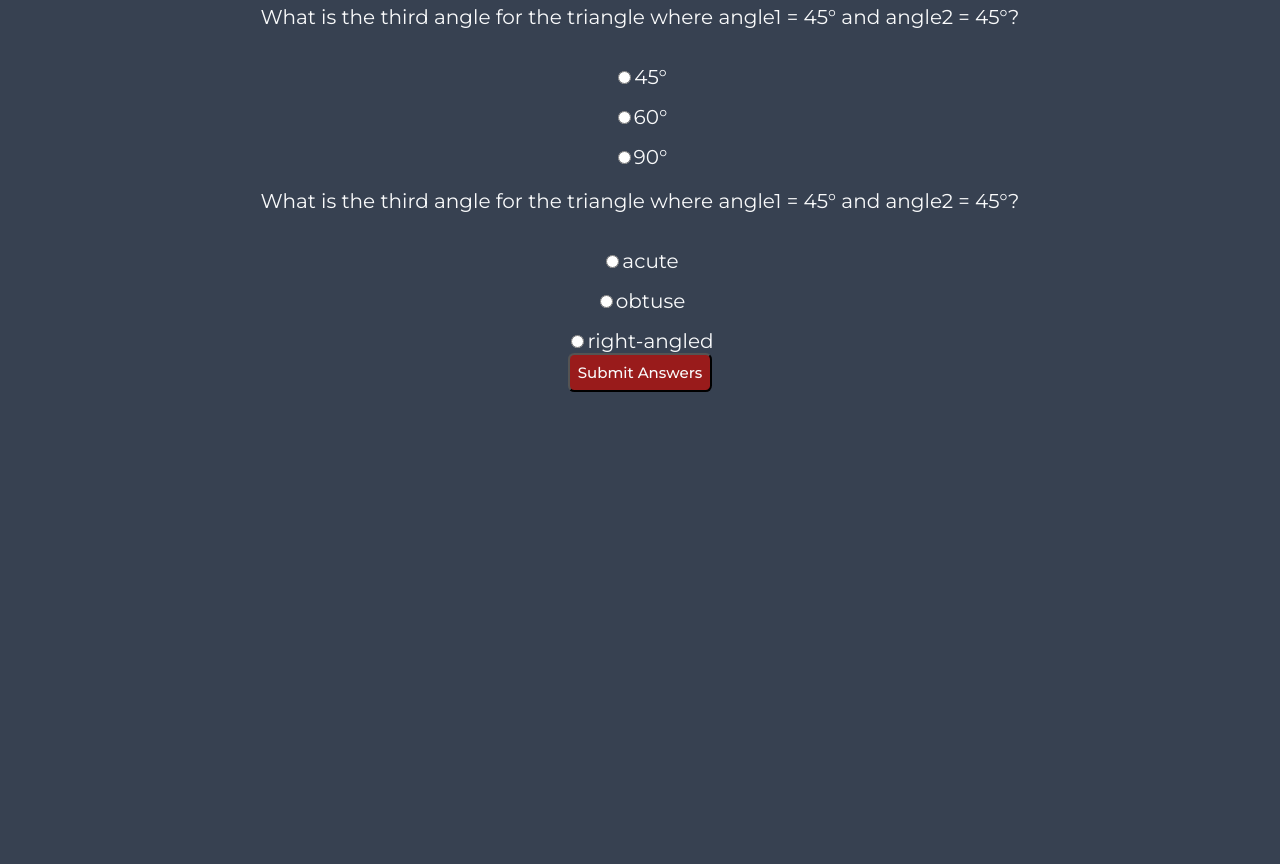
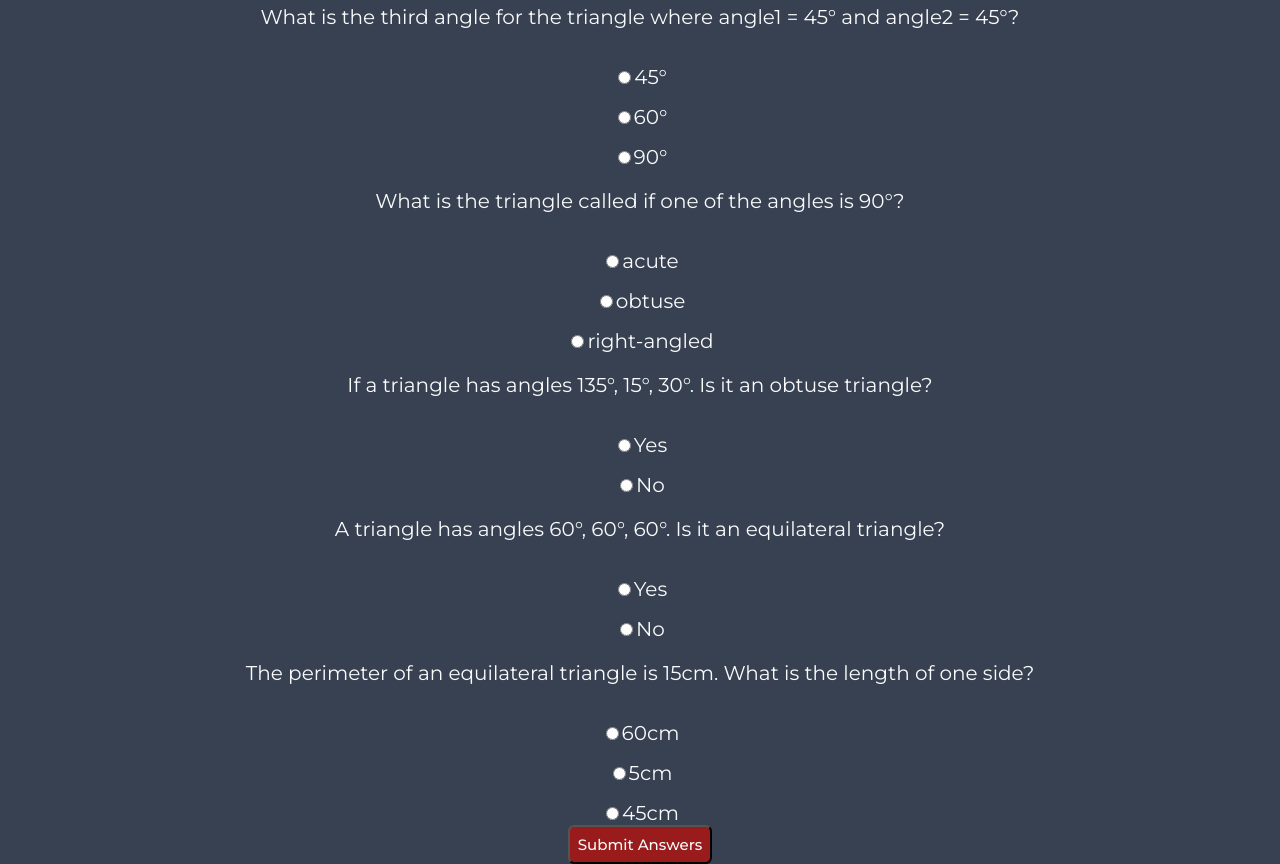
Before and after one commit to Gautam2305/mark-12-is-triangle, a plain HTML site: page quiz.html in a window 1280 px wide. Shown: the part 181-1045 px from the top of the page. Before the commit the page ends 800 px from the top, so only its background shows below. Drawn offline with Linux system fonts and the light colour scheme.

Commit message:
updated: quiz.html and quiz.js

```diff
--- a/quiz.html
+++ b/quiz.html
@@ -32,7 +32,7 @@
             </label>
         </div>
         <div class="question-container">
-            <p>What is the third angle for the triangle where angle1 = 45° and angle2 = 45°?</p>
+            <p>What is the triangle called if one of the angles is 90°?</p>
             <label>
                 <input id="quiz-input" type="radio" name="question2" value="acute" required="required"/>acute
             </label>
@@ -43,6 +43,38 @@
                 <input id="quiz-input" type="radio" name="question2" value="right-angled" required="required" />right-angled
             </label>
         </div>
+        <div class="question-container">
+            <p>If a triangle has angles 135°, 15°, 30°. Is it an obtuse triangle?</p>
+            <label>
+                <input id="quiz-input" type="radio" name="question3" value="Yes" required="required"/>Yes
+            </label>
+            <label>
+                <input id="quiz-input" type="radio" name="question3" value="No" required="required" />No
+            </label>
+
+        </div>
+        <div class="question-container">
+            <p>A triangle has angles 60°, 60°, 60°. Is it an equilateral triangle?</p>
+            <label>
+                <input id="quiz-input" type="radio" name="question4" value="Yes" required="required"/>Yes
+            </label>
+            <label>
+                <input id="quiz-input" type="radio" name="question4" value="No" required="required" />No
+            </label>
+
+        </div>
+        <div class="question-container">
+            <p>The perimeter of an equilateral triangle is 15cm. What is the length of one side?</p>
+            <label>
+                <input id="quiz-input" type="radio" name="question5" value="60cm" required="required"/>60cm
+            </label>
+            <label>
+                <input id="quiz-input" type="radio" name="question5" value="5cm" required="required" />5cm
+            </label>
+            <label>
+                <input id="quiz-input" type="radio" name="question5" value="45cm" required="required" />45cm
+            </label>
+        </div>
     </form>
     <button id="submit-answer-btn">Submit Answers</button>
     <div id="output"></div>
--- a/quiz.js
+++ b/quiz.js
@@ -2,7 +2,7 @@ var quizForm = document.querySelector(".quiz-form");
 var submitAnswerBtn = document.querySelector("#submit-answer-btn");
 var outputEl = document.querySelector("#output");
 
-var correctAnswers =["90°", "right-angled"]
+var correctAnswers =["90°", "right-angled","Yes","Yes","5cm"]
 
 function calculateScore(){
     let score = 0;
```
